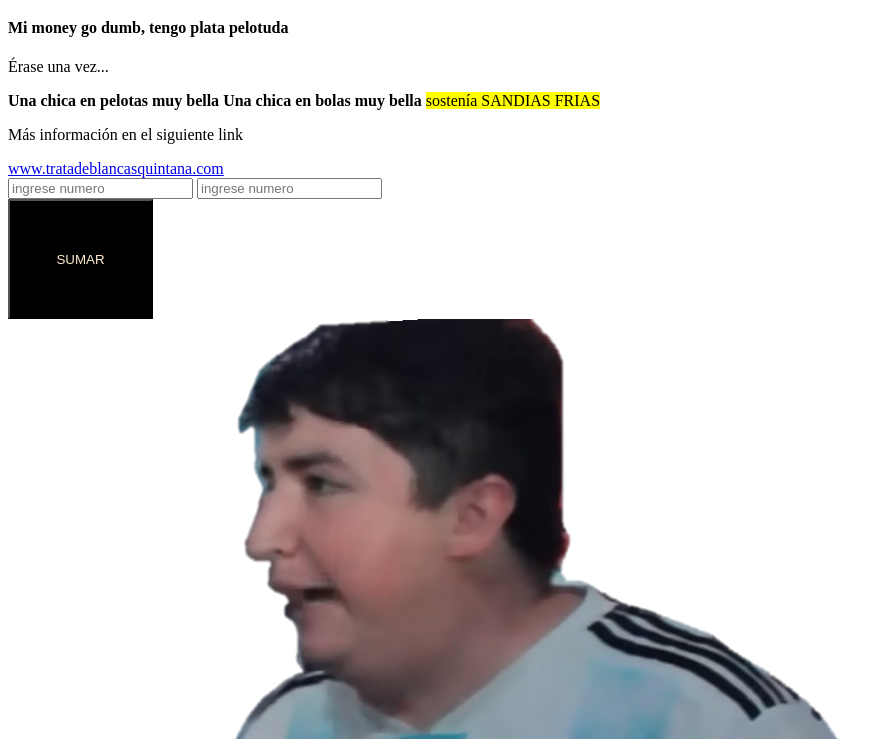
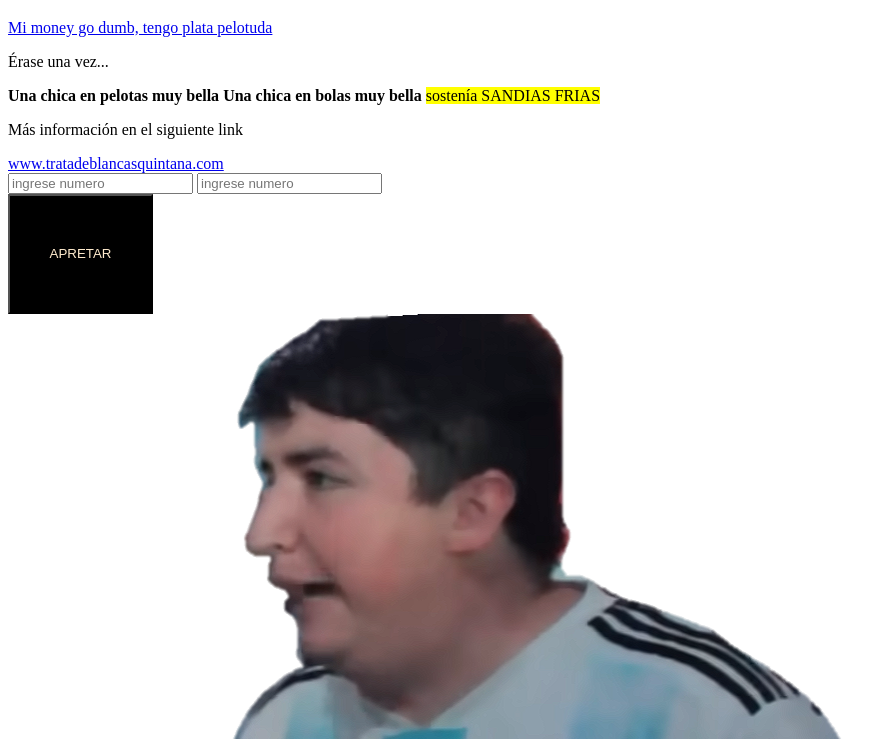
Before and after one commit to aguanteargentina/aguanteargentina, a plain HTML site: page index.html in a window 1280 px wide. Shown: the part 61-800 px from the top of the page, without its empty margins (0-896 px from the left). Drawn offline with Linux system fonts and the light colour scheme.

Commit message:
NEW UPDATE

```diff
--- a/index.html
+++ b/index.html
@@ -9,7 +9,9 @@
   </head>
   <body>
     <h1>AGUANTE ARGENTINA</h1>
-    <h4>Mi money go dumb, tengo plata pelotuda</h4>
+    <a href="https://www.youtube.com/watch?v=9asMQnRyjck"
+      target="_blank">
+      Mi money go dumb, tengo plata pelotuda</a>
     <p>Érase una vez...</p>
     <strong>Una chica en pelotas muy bella </strong>
     <b>Una chica en bolas muy bella</b>
@@ -28,7 +30,7 @@
       <br />
 
       <button id="cerebro" title="añadir al carrito" type="submit">
-        SUMAR
+        APRETAR
       </button>
     </form>
 
```
